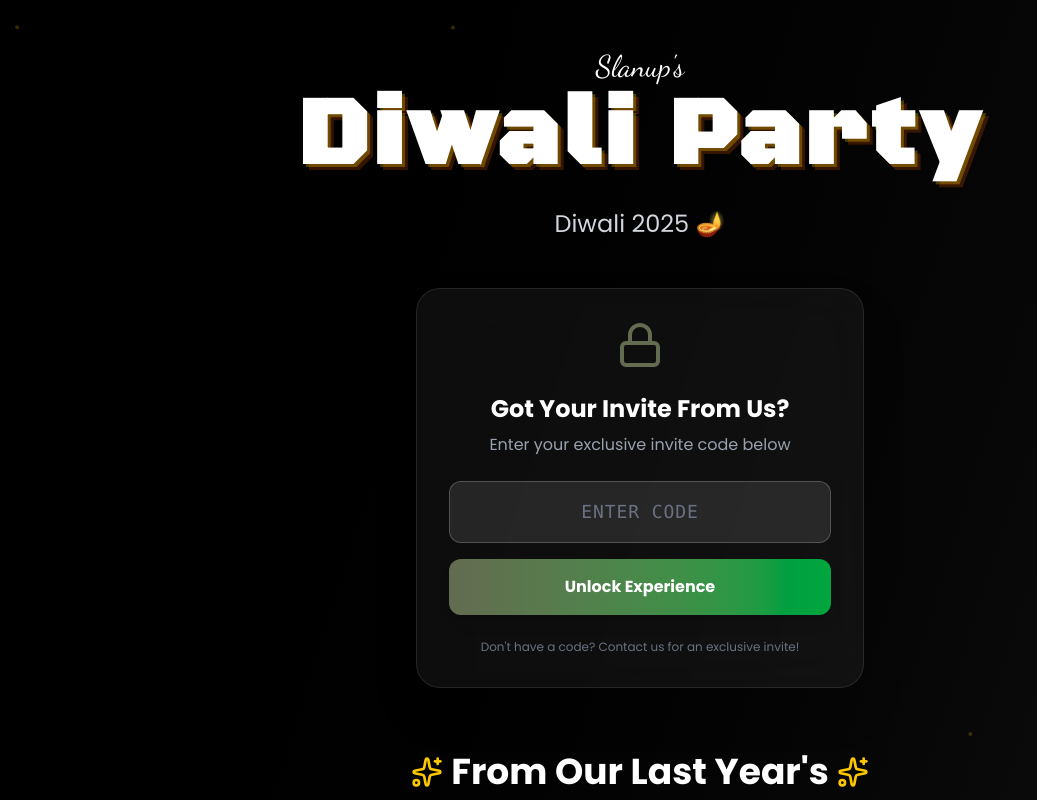
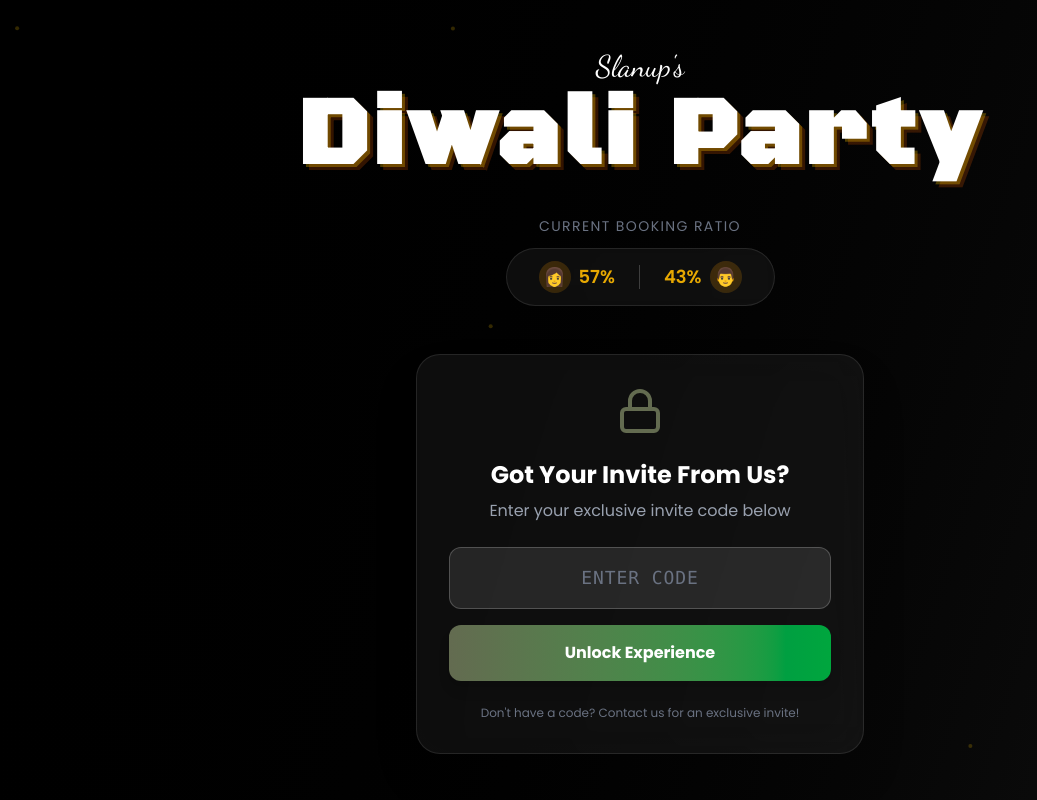
Before and after one commit to SlanUp/Slanup-website, a Next.js app: page /diwali in a window 1280 px wide. Shown: the top 800 px of the page, without its empty margins (0-1037 px from the left). Built offline with nearby package versions, Linux system fonts and the light colour scheme; no server answers.

Commit message:
Add gender ratio display (57% F / 43% M) with restroom-style icons to Diwali page

```diff
--- a/app/diwali/page.tsx
+++ b/app/diwali/page.tsx
@@ -2,7 +2,7 @@
 
 import { useState, useEffect } from "react";
 import { motion, AnimatePresence } from "framer-motion";
-import { Sparkles, Lock, Play } from "lucide-react";
+import { Sparkles, Lock, Play, Users } from "lucide-react";
 import Link from "next/link";
 import TicketBooking from "@/components/TicketBooking";
 import BookingReference from "@/components/BookingReference";
@@ -139,7 +139,38 @@
               Diwali Party
             </h1>
           </div>
-          <p className="text-xl md:text-2xl text-gray-300 mt-4">Diwali 2025 🪔</p>
+          {/* Gender Ratio Display - Subtle Design */}
+          <motion.div
+            initial={{ opacity: 0, y: 10 }}
+            animate={{ opacity: 1, y: 0 }}
+            transition={{ duration: 0.8, delay: 0.3 }}
+            className="mt-6 flex flex-col items-center gap-3"
+          >
+            {/* Title */}
+            <p className="text-sm text-gray-500 uppercase tracking-widest">Current Booking Ratio</p>
+
+            {/* Ratio Display */}
+            <div className="flex items-center gap-6 bg-white/5 backdrop-blur-sm rounded-full px-8 py-3 border border-white/10">
+              {/* Female Ratio */}
+              <div className="flex items-center gap-2">
+                <div className="w-8 h-8 rounded-full bg-gradient-to-br from-amber-500/20 to-yellow-600/20 flex items-center justify-center">
+                  <span className="text-amber-400 text-lg">👩</span>
+                </div>
+                <span className="text-lg font-semibold text-amber-400/90">57%</span>
+              </div>
+
+              {/* Divider */}
+              <div className="w-px h-6 bg-white/20"></div>
+
+              {/* Male Ratio */}
+              <div className="flex items-center gap-2">
+                <span className="text-lg font-semibold text-amber-400/90">43%</span>
+                <div className="w-8 h-8 rounded-full bg-gradient-to-br from-amber-500/20 to-yellow-600/20 flex items-center justify-center">
+                  <span className="text-amber-400 text-lg">👨</span>
+                </div>
+              </div>
+            </div>
+          </motion.div>
         </motion.div>
 
         {/* Invite Code Section - Always on top */}
```
